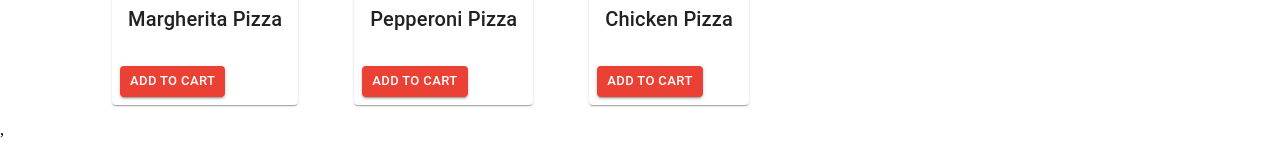
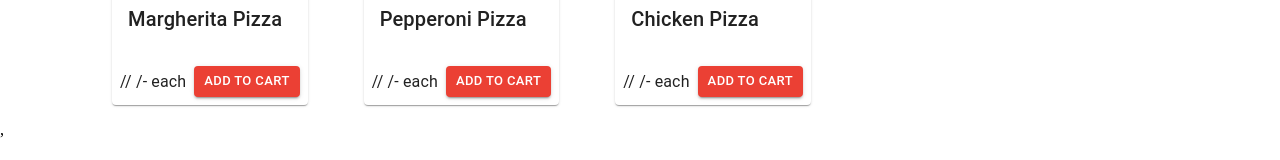
Before and after one commit to someswar-reddy/ZoomApp, a React (Vite) app: page /product/1 in a window 1280 px wide. Shown: the part 391-551 px from the top of the page. Built offline with nearby package versions, Linux system fonts and the light colour scheme.

Commit message:
cart page changes

```diff
--- a/src/pages/product/index.jsx
+++ b/src/pages/product/index.jsx
@@ -105,6 +105,9 @@ const MenuPage = () => {
                     </Typography>
                   </CardContent>
                   <CardActions>
+                  <Typography>
+                //  {item.Price}/- each
+                  </Typography>
                     {cart.some((cartItem) => cartItem.id === item.id) ? (
                       <>
                         <Button
```
Also changed, not shown: src/Components/navbar.jsx (+3 -10 lines).
